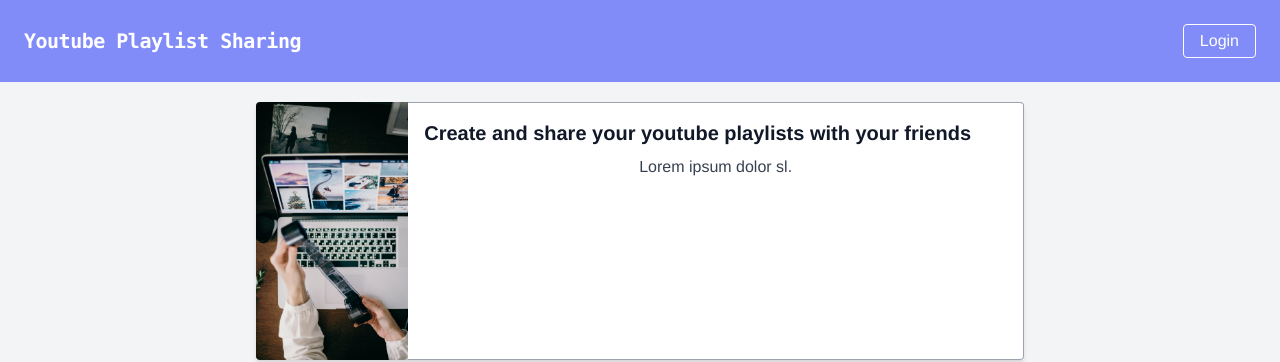
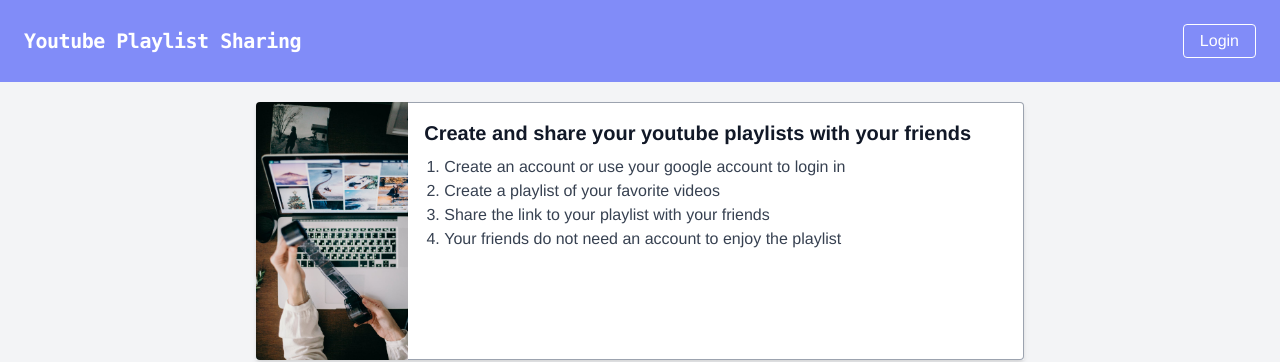
Before and after one commit to MSkrzypietz/youtube-playlist-sharing, a Vue app in the folder frontend/: page / in a window 1280 px wide. Shown: the top 362 px of the page. Built offline with nearby package versions, Linux system fonts and the light colour scheme.

Commit message:
add actual explanation text

```diff
--- a/frontend/src/components/Home/ExplanationCard.vue
+++ b/frontend/src/components/Home/ExplanationCard.vue
@@ -5,7 +5,12 @@
     <div class="w-full border-r border-b border-l-0 border-t border-gray-400 bg-white rounded-l-none rounded p-4 flex flex-col leading-normal">
       <div class="mb-8 h-48">
         <div class="text-left text-gray-900 font-bold text-base md:text-lg lg:text-xl mb-2">Create and share your youtube playlists with your friends</div>
-        <p class="text-gray-700 text-base">Lorem ipsum dolor sl.</p>
+        <ol class="list-decimal">
+          <li class="ml-5 text-left text-gray-700 text-base">Create an account or use your google account to login in</li>
+          <li class="ml-5 text-left text-gray-700 text-base">Create a playlist of your favorite videos</li>
+          <li class="ml-5 text-left text-gray-700 text-base">Share the link to your playlist with your friends</li>
+          <li class="ml-5 text-left text-gray-700 text-base">Your friends do not need an account to enjoy the playlist</li>
+        </ol>
       </div>
     </div>
   </div>
```
